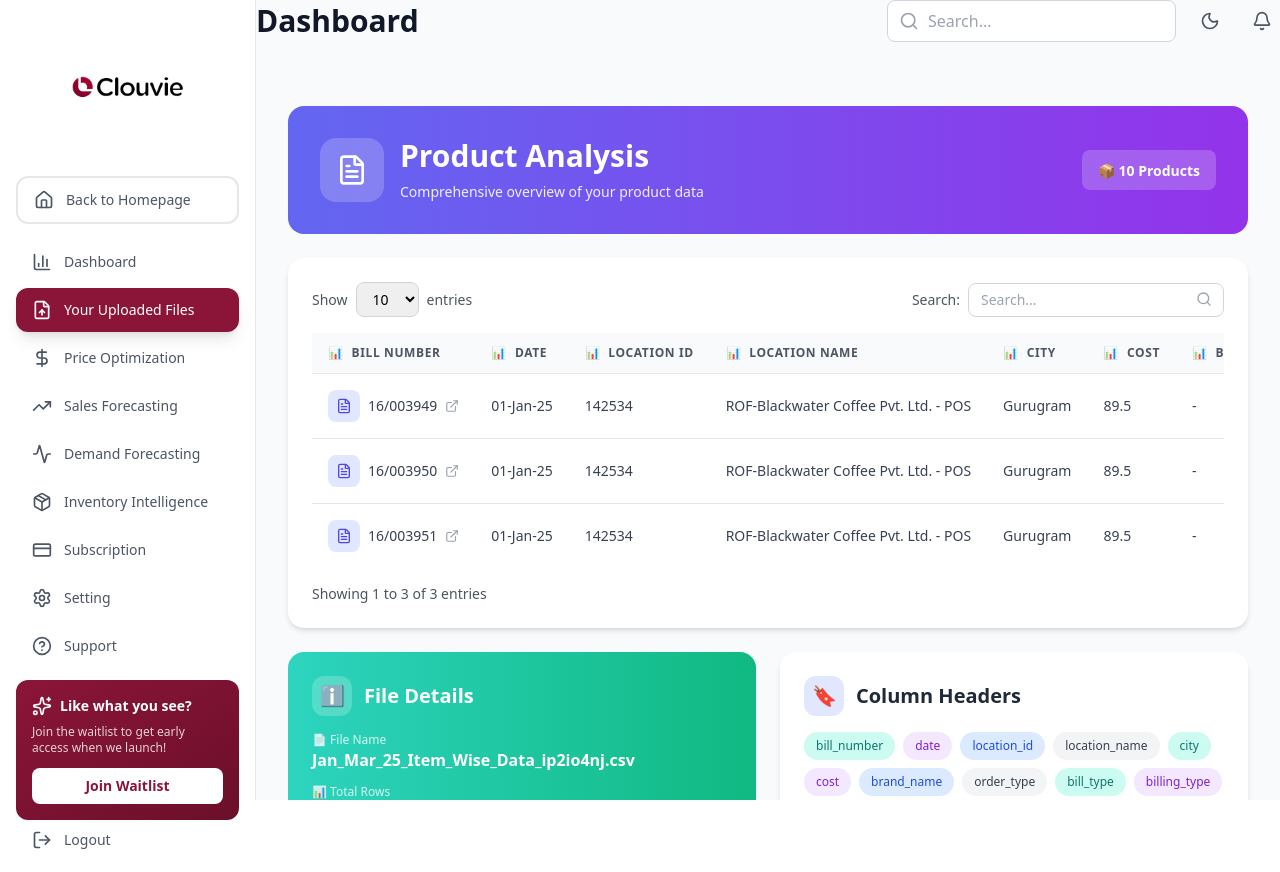
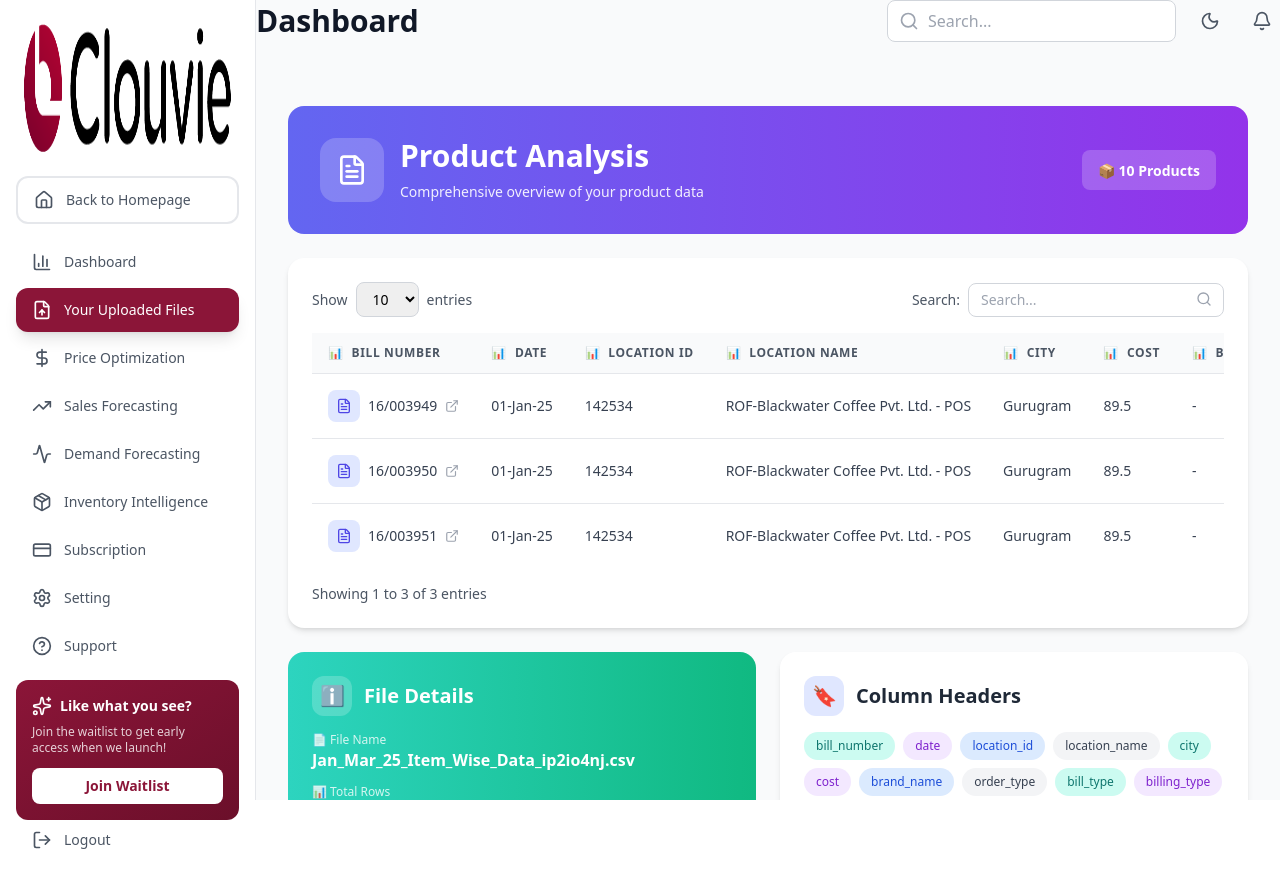
Before and after one commit to SadiSolo/Clouvie, a React (Vite) app: page /files in a window 1280 px wide. Built offline with nearby package versions, Linux system fonts and the light colour scheme.

Commit message:
demo logo issue fix

```diff
--- a/src/components/Sidebar.tsx
+++ b/src/components/Sidebar.tsx
@@ -13,6 +13,7 @@ import {
   Home,
   Sparkles
 } from 'lucide-react';
+import logo from '../../public/logo.png'
 
 export default function Sidebar() {
   const navigate = useNavigate();
@@ -33,7 +34,7 @@ export default function Sidebar() {
     <div className="w-64 bg-white dark:bg-gray-800 h-screen flex flex-col border-r border-gray-200 dark:border-gray-700">
       {/* Logo */}
       <div className="p-6 flex items-center gap-3">
-        <img src="/src/assets/logo.svg" alt="Clouvie" className="h-32 w-full" />
+        <img src={logo} alt="Clouvie" className="h-32 w-full" />
       </div>
 
       {/* Back to Homepage Button */}
```
